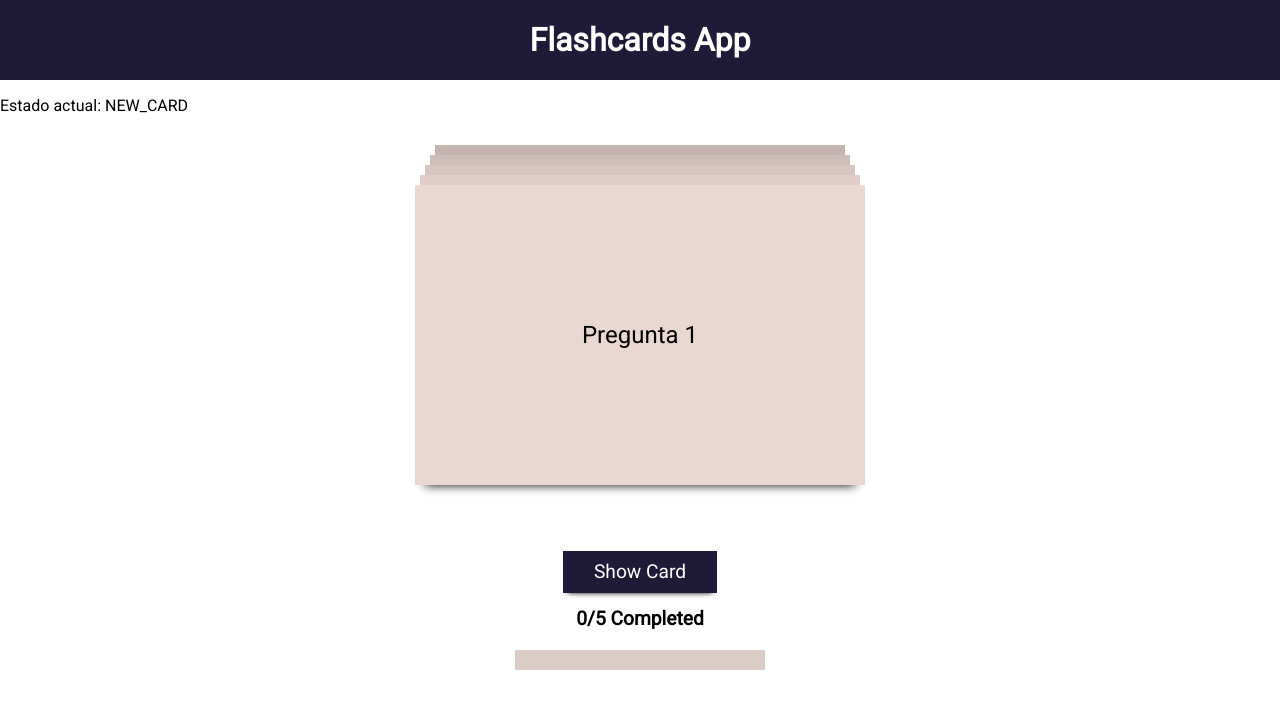
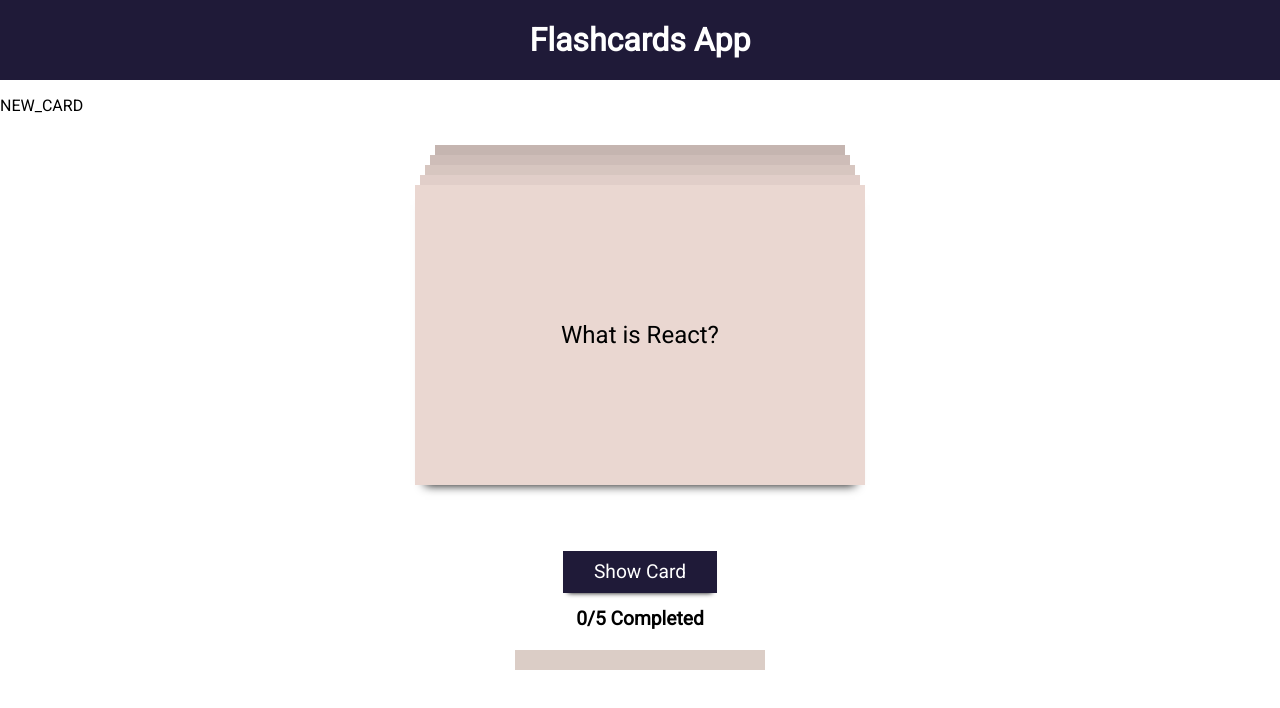
Before and after one commit to hristoroque/react-flashcards, a React (Create React App) app: page / in a window 1280 px wide. Shown: the top 708 px of the page. Built offline with nearby package versions, Linux system fonts and the light colour scheme.

Commit message:
Fixing the won state and answered the questions

```diff
--- a/src/app/App.js
+++ b/src/app/App.js
@@ -12,28 +12,28 @@ import ProgressBar from './components/progressbar'
 const cards = [
   {
     id: 1,
-    'front': 'Pregunta 1',
-    'back': 'Respuesta 1'
+    'front': 'What is React?',
+    'back': 'It\'s a javascript library that you make ui interfaces with'
   },
   {
     id: 2,
-    'front': 'Pregunta 2',
-    'back': 'IHRFBDNDFSAKLFDJSALÑFJSDALÑFJDSALJFDSLAJFDSLÑAJFDSLAÑLFDJAÑLDAKJFDSLAKJFDSALÑFJDAÑLDJKFÑALSKFJ',
+    'front': 'What does the css backface-visibility do?',
+    'back': 'It defines whether or not the back face of the element will be visible when facing the user',
   },
   {
     id: 3,
-    'front': 'Pregunta 3',
-    'back': 'Respuesta 3',
+    'front': 'What is firebase?',
+    'back': 'Is a platform provided by google that helps you create mobile or web apps by giving you services like databases',
   },
   {
     id: 4,
-    'front': 'Pregutna 4',
-    'back': 'Respuesta 4'
+    'front': 'What is redux?',
+    'back': 'It\'s a state management framework'
   },
   {
     id: 5,
-    'front': 'Pregunta 5',
-    'back': 'Respuesta 5',
+    'front': 'What does the key property do in react components',
+    'back': 'It assigns an identifier so that react knows the elements that have changed in a mapped array',
   }
 ]
 
@@ -55,8 +55,14 @@ function App() {
   }
 
   const easy = ()=>{
-    setCardState(states.NEW_CARD)
-    setCurrentCards(currentCards.slice(1))
+    const remainingCards = currentCards.slice(1)
+    setCurrentCards(remainingCards)
+    if(remainingCards.length > 0){
+      setCardState(states.NEW_CARD)
+    }
+    else{
+      setCardState(states.WON)
+    }
   }
 
   const hard = ()=>{
@@ -70,9 +76,7 @@ function App() {
   return (
     <Fragment>
       <Header/>
-      <p>
-        Estado actual: {cardState}
-      </p>
+      {cardState}
       <CardsGamePanel>
         <StackOfCards currentCards={currentCards} cardState={cardState}/>
         <ButtonPanel
--- a/src/app/components/buttonpanel/index.js
+++ b/src/app/components/buttonpanel/index.js
@@ -20,10 +20,13 @@ function ButtonPanel({
         case states.SHOWN_CARD:
             buttons = (
                 <div>
-                    <Button title="Easy" action={easy}/>
-                    <Button title="Impossible" action={hard}/>
+                    <Button title="Done" action={easy}/>
+                    <Button title="Not Done" action={hard}/>
                 </div>
             )
+            break
+        case state.WON:
+            buttons = 'You won, for the moment, you\'ll have to reload the page'
             break
         default:
             buttons = <div>Something went wrong</div>
```
